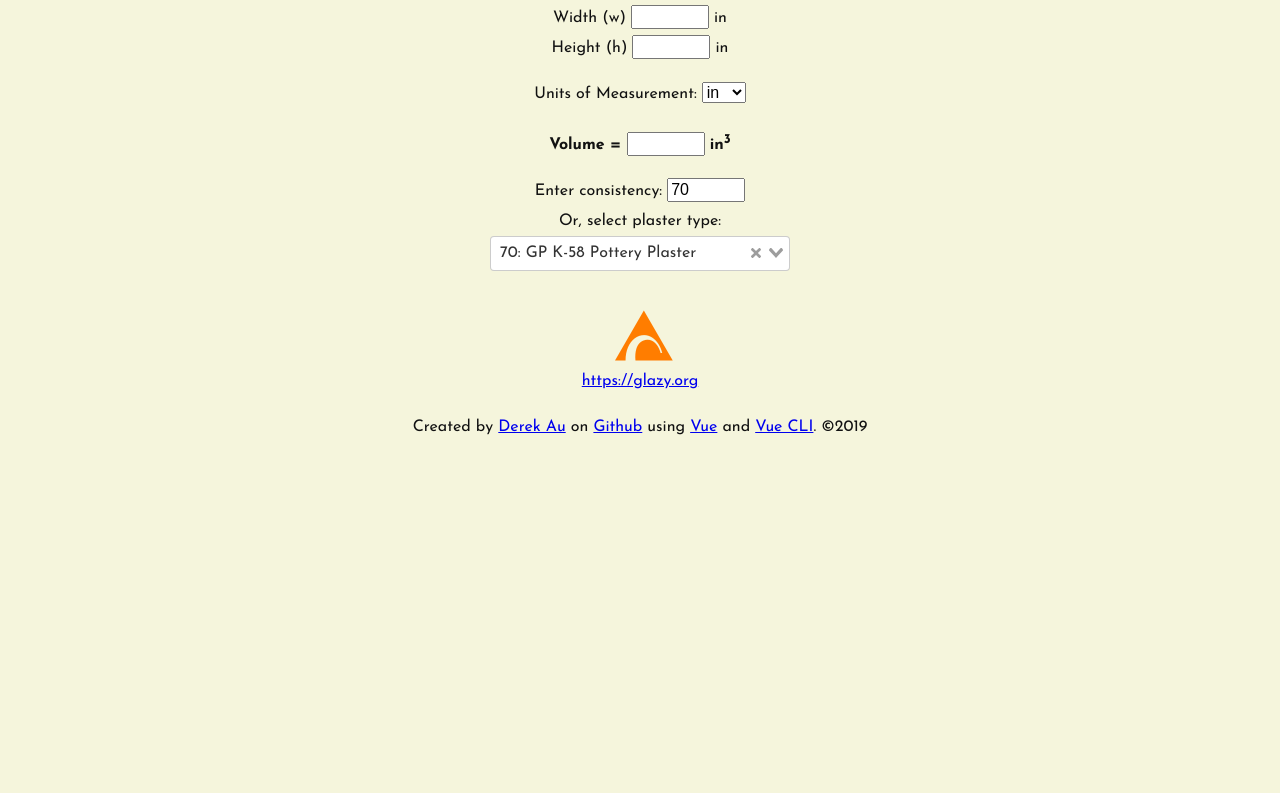
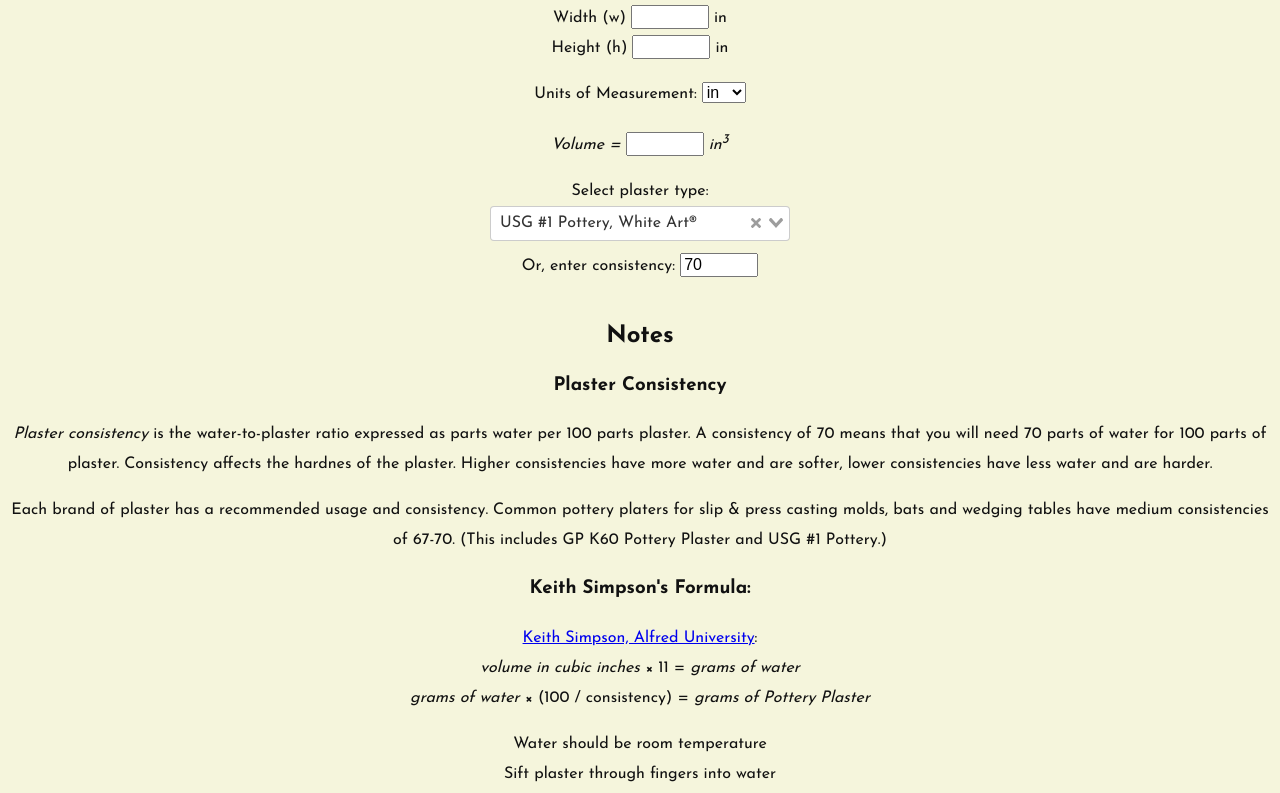
Before and after one commit to derekphilipau/vue-plaster-calculator, a Vue app: page / in a window 1280 px wide. Shown: the part 402-1195 px from the top of the page. Before the commit the page ends 884 px from the top, so only its background shows below. Built offline with nearby package versions, Linux system fonts and the light colour scheme.

Commit message:
various formatting, notes

```diff
--- a/src/components/PlasterCalculator.vue
+++ b/src/components/PlasterCalculator.vue
@@ -7,15 +7,15 @@
     <div>
       <p>
         Units of Measurement:
-        <select v-model="selectedUnits">
+        <select v-model="selectedUnits" id="units-select">
           <option value="in" >in</option>
           <option value="cm" >cm</option>
         </select>
       </p>
       <p>
-        <strong>
+        <em>
           Volume =
-          <input type="number" v-model="volume" @focus="$event.target.select()">
+          <input id="volume-input" type="number" v-model="volume" @focus="$event.target.select()">
           {{ selectedUnits }}<sup>3</sup>
           <br/>
           <span v-if="volume && selectedUnits === 'in'">
@@ -26,79 +26,110 @@
             ({{ Number(volumeCubicInches).toFixed(2) }} in<sup>3</sup>,
             {{ Number(volumeCubicFeet).toFixed(5) }} ft<sup>3</sup>)
           </span>
-        </strong>
+        </em>
       </p>
     </div>
 
     <div class="center-content">
       <div class="consistency">
-        Enter consistency:
-        <input type="number" v-model="selectedConsistency" @focus="$event.target.select()">
-        <br/>
-        Or, select plaster type:
+        Select plaster type:
         <v-select
           class="consistency-vs"
           :options="consistencies"
           v-model="vSelectConsistency"
           @input="setConsistency"
           >
+          <template v-slot:option="option">
+            {{ option.label }}
+            <div class="reccon">Recommended consistency: {{ option.consistency }}</div>
+          </template>
         </v-select>
+        Or, enter consistency:
+        <input type="number" v-model="selectedConsistency" @focus="$event.target.select()">
       </div>
     </div>
 
     <div v-if="volume">
 
       <div class="results-container">
-        <h4>Keith Simpson, Alfred University (recommended)</h4>
-        <p>
+        <h3>
+          Keith Simpson, Alfred University
+          <br/>
+          (consistencies around 70)
+        </h3>
+        <h4>
           <strong>{{ this.numberFormat(keithSimpsonGramsOfWater, 0) }}</strong> g water
-          <br/>
+        </h4>
+        <h4>
           <strong>{{ this.numberFormat(keithSimpsonGramsOfPlaster, 0) }}</strong> g plaster
-        </p>
+        </h4>
       </div>
 
       <div class="results-container">
-        <h4>USG</h4>
-        <p>
+        <h3>USG</h3>
+        <h4>
           <strong>{{ this.numberFormat(usgPoundsOfWater) }}</strong> lbs. water
           ({{ this.numberFormat(poundsToGrams(usgPoundsOfWater)) }} g)
-          <br/>
+        </h4>
+        <h4>
           <strong>{{ this.numberFormat(usgPoundsOfPlaster) }}</strong> lbs. plaster
           ({{ this.numberFormat(poundsToGrams(usgPoundsOfPlaster)) }} g)
-        </p>
+        </h4>
       </div>
 
       <div class="results-container">
-        <h4>Andrew Martin</h4>
-        <p>
+        <h3>Andrew Martin</h3>
+        <h4>
           <strong>{{ this.numberFormat(andrewMartinQuartsOfWater) }}</strong> qts. water
           ({{ this.numberFormat(quartsToGrams(andrewMartinQuartsOfWater)) }} g)
-          <br/>
+        </h4>
+        <h4>
           <strong>{{ this.numberFormat(andrewMartinPoundsOfPlaster) }}</strong> lbs. plaster
           ({{ this.numberFormat(poundsToGrams(andrewMartinPoundsOfPlaster)) }} g)
-        </p>
+        </h4>
       </div>
 
       <div class="results-container">
-        <h4>Bivins/Campana</h4>
-        <p>
+        <h3>Bivins/Campana</h3>
+        <h4>
           <strong>{{ this.numberFormat(campanaGramsOfWater) }}</strong> g water
-          <br/>
+        </h4>
+        <h4>
           <strong>{{ this.numberFormat(campanaGramsOfPlaster) }}</strong> g plaster
-        </p>
+        </h4>
       </div>
 
       <div class="results-container">
-        <h4>Derek Au</h4>
-        <p>
+        <h3>
+          Derek Au
+          <br/>
+          (tested at 70 consistency)
+        </h3>
+        <h4>
           <strong>{{ this.numberFormat(derekGramsOfWater) }}</strong> g water
-          <br/>
+        </h4>
+        <h4>
           <strong>{{ this.numberFormat(derekGramsOfPlaster) }}</strong> g plaster
-        </p>
+        </h4>
+      </div>
+
     </div>
 
     <div class="notes-container">
       <h2>Notes</h2>
+
+      <h3>Plaster Consistency</h3>
+      <p>
+        <em>Plaster consistency</em> is the water-to-plaster ratio expressed as parts water per 100 parts plaster.
+        A consistency of 70 means that you will need 70 parts of water for 100 parts of plaster.
+        Consistency affects the hardnes of the plaster.
+        Higher consistencies have more water and are softer, lower consistencies have less water and are harder.
+      </p>
+      <p>
+        Each brand of plaster has a recommended usage and consistency.
+        Common pottery platers for slip & press casting molds, bats and wedging tables have medium consistencies of 67-70.
+        (This includes GP K60 Pottery Plaster and USG #1 Pottery.)
+      </p>
 
       <h3>Keith Simpson's Formula:</h3>
       <p>
@@ -108,7 +139,7 @@
         <br/>
         <em>grams of water</em> &times; (100 / consistency) = <em>grams of Pottery Plaster</em>
       </p>
-        <p>
+      <p v-if="volume">
         {{ this.numberFormat(volumeCubicInches) }} in<sup>3</sup> &times; 11 = <strong>{{ this.numberFormat(keithSimpsonGramsOfWater, 0) }}</strong> g water
         <br/>
         {{ this.numberFormat(keithSimpsonGramsOfWater, 0) }} g water &times; (100 / {{ selectedConsistency }}) = <strong>{{ this.numberFormat(keithSimpsonGramsOfPlaster, 0) }}</strong> g plaster
@@ -138,7 +169,7 @@
         <br/>
         <em>pounds of plaster</em> &times; <em>consistency</em> / 100 = <em>pounds of water</em>
       </p>
-        <p>
+      <p v-if="volume">
         ratio = (-0.00004 &times; <strong><em>{{ selectedConsistency }}</em></strong><sup>3</sup>)
         + (0.0154 &times; <strong><em>{{ selectedConsistency }}</em></strong><sup>2</sup>)
         - (2.23 &times; <strong><em>{{ selectedConsistency }}</em></strong>)
@@ -155,7 +186,7 @@
         <br/>
         <em>quarts of water</em> &times; 3 = <em>pounds of plaster</em>
       </p>
-        <p>
+      <p v-if="volume">
         {{ this.numberFormat(volumeCubicInches) }} in<sup>3</sup> / 80 = <strong>{{ this.numberFormat(andrewMartinQuartsOfWater) }}</strong> qts. water
         <br/>
         {{ this.numberFormat(andrewMartinQuartsOfWater) }} qts. water &times; 3 = <strong>{{ this.numberFormat(andrewMartinPoundsOfPlaster) }}</strong> lbs. plaster
@@ -173,7 +204,7 @@
         <br/>
         <em>grams of water</em> &times; (100 / {{ selectedConsistency }}) = <em>grams of plaster</em>
       </p>
-        <p>
+      <p v-if="volume">
         {{ this.numberFormat(volumeCubicCentimeters) }} cm<sup>3</sup> &times; 0.6 = <strong>{{ this.numberFormat(campanaGramsOfWater) }}</strong> g water
         <br/>
         {{ this.numberFormat(campanaGramsOfWater) }} g water &times; (100 / {{ selectedConsistency }}) = <strong>{{ this.numberFormat(campanaGramsOfPlaster) }}</strong> g plaster
@@ -198,13 +229,12 @@
         space of 45.7cm x 82.63cm, the resulting plaster slab measured 45.7cm x 82.63cm x 4.2cm,
         or <em>15860 cm<sup>3</sup></em>
       </p>
-        <p>
+      <p v-if="volume">
         <em>volume in cubic centimeters</em> &times; 15000 / 15860  = <strong>{{ this.numberFormat(derekGramsOfPlaster) }}</strong> <em>grams of plaster</em>
         <br/>
         <em>grams of plaster</em> &times; {{ selectedConsistency }} / 100 = <strong>{{ this.numberFormat(derekGramsOfWater) }}</strong> <em>grams of water</em>
       </p>
 
-      </div>
     </div>
 
     <div class="footer">
@@ -255,37 +285,37 @@ export default {
         "Sphere"
         ],
       consistencies: [
-        { value: 145, label: "145: USG Metal Casting" },
-        { value: 100, label: "100: USG Hydroperm®" },
-        { value: 73, label: "73: USG #1 Moulding, #1 Casting" },
-        { value: 70, label: "70-75: GP K-55 Pottery Plaster" },
-        { value: 70, label: "70: GP K-58 Pottery Plaster" },
-        { value: 70, label: "70: USG #1 Pottery, White Art®" },
-        { value: 68, label: "68-70: GP K-59 Pottery Plaster" },
-        { value: 67, label: "67: GP K-60 Pottery Plaster" },
-        { value: 66, label: "66: GP K-62 Pottery Plaster" },
-        { value: 64, label: "64: USG Puritan® Pottery" },
-        { value: 60, label: "60: USG Duramold®" },
-        { value: 55, label: "55-57: GP K-63 Pottery Plaster" },
-        { value: 50, label: "50: USG Tuf Cal®" },
-        { value: 45.7, label: "45.7: USG Hydrocal® White. B - Base" },
-        { value: 45, label: "45: GP Denscal® TL Plaster" },
-        { value: 42, label: "42: USG Hydrocal® A-11, B-11" },
-        { value: 40, label: "40: GP Densite® K-25 Plaster" },
-        { value: 40, label: "40: USG Statuary, Ceramical®, C- Base" },
-        { value: 38, label: "38: USG Ultracal® 30" },
-        { value: 36, label: "36-40: GP Densite® K-40 Plaster, Ram Plaster" },
-        { value: 36, label: "36-38: GP Densite® K-13 Plaster" },
-        { value: 36, label: "36-37: GP Densite® K-12 Low Expansion Plaster" },
-        { value: 36, label: "36: USG Densite® K-33 Plaster" },
-        { value: 33.3, label: "33.3: USG Hydrostone®" },
-        { value: 32, label: "32: USG Tuf Stone®" },
-        { value: 21, label: "21: USG Hydrostone® Super X" },
-        { value: 20, label: "20: USG Drystone®" }
+        { value: 145, label: "USG Metal Casting", consistency: "145" },
+        { value: 100, label: "USG Hydroperm®", consistency: "100" },
+        { value: 73, label: "USG #1 Moulding, #1 Casting", consistency: "73" },
+        { value: 70, label: "USG #1 Pottery, White Art®", consistency: "70" },
+        { value: 64, label: "USG Puritan® Pottery", consistency: "64" },
+        { value: 60, label: "USG Duramold®", consistency: "60" },
+        { value: 50, label: "USG Tuf Cal®", consistency: "50" },
+        { value: 45.7, label: "USG Hydrocal® White. B - Base", consistency: "45.7" },
+        { value: 42, label: "USG Hydrocal® A-11, B-11", consistency: "42" },
+        { value: 40, label: "USG Statuary, Ceramical®, C- Base", consistency: "40" },
+        { value: 38, label: "USG Ultracal® 30", consistency: "38" },
+        { value: 36, label: "USG Densite® K-33 Plaster", consistency: "36" },
+        { value: 33.3, label: "USG Hydrostone®", consistency: "33.3" },
+        { value: 32, label: "USG Tuf Stone®", consistency: "32" },
+        { value: 21, label: "USG Hydrostone® Super X", consistency: "21" },
+        { value: 20, label: "USG Drystone®", consistency: "20" },
+        { value: 70, label: "GP K-55 Pottery Plaster", consistency: "70-75" },
+        { value: 70, label: "GP K-58 Pottery Plaster", consistency: "70" },
+        { value: 68, label: "GP K-59 Pottery Plaster", consistency: "68-70" },
+        { value: 67, label: "GP K-60 Pottery Plaster", consistency: "67" },
+        { value: 66, label: "GP K-62 Pottery Plaster", consistency: "66" },
+        { value: 55, label: "GP K-63 Pottery Plaster", consistency: "55-57" },
+        { value: 45, label: "GP Denscal® TL Plaster", consistency: "45" },
+        { value: 40, label: "GP Densite® K-25 Plaster", consistency: "40" },
+        { value: 36, label: "GP Densite® K-40 Plaster, Ram Plaster", consistency: "36-40" },
+        { value: 36, label: "GP Densite® K-13 Plaster", consistency: "36-38" },
+        { value: 36, label: "GP Densite® K-12 Low Expansion Plaster", consistency: "36-37" },
       ],
       selectedUnits: "in",
       selectedShape: "Rectangular Solid",
-      vSelectConsistency: { value: 70, label: "70: GP K-58 Pottery Plaster" },
+      vSelectConsistency: { value: 70, label: "USG #1 Pottery, White Art®", consistency: "70" },
       selectedConsistency: 70,
       volume: '',
     };
@@ -411,8 +441,17 @@ export default {
   margin: 20px 10px;
   border: 1px solid #000000;
 }
+.results-container h3 {
+  color: #ff3333;
+  font-size: 1em;
+  margin-block-start: 1em;
+  margin-block-end: 0.5em;
+}
 .results-container h4 {
-  color: #ff3333;
+  font-weight: normal;
+  font-size: 1.25em;
+  margin-block-start: 0.5em;
+  margin-block-end: 0.5em;
 }
 .notes-container {
   padding-top: 20px;
@@ -435,9 +474,16 @@ select {
 .consistency {
   min-width: 300px;
 }
+.consistency-vs {
+  margin-bottom: 10px;
+}
 .consistency-vs .vs__search::placeholder,
 .consistency-vs .vs__dropdown-toggle,
 .consistency-vs .vs__dropdown-menu {
   background-color: #ffffff;
 }
+.reccon {
+  font-size: small;
+  font-style: italic;
+}
 </style>
```
Lines whose indentation alone changed are shown as unchanged.
